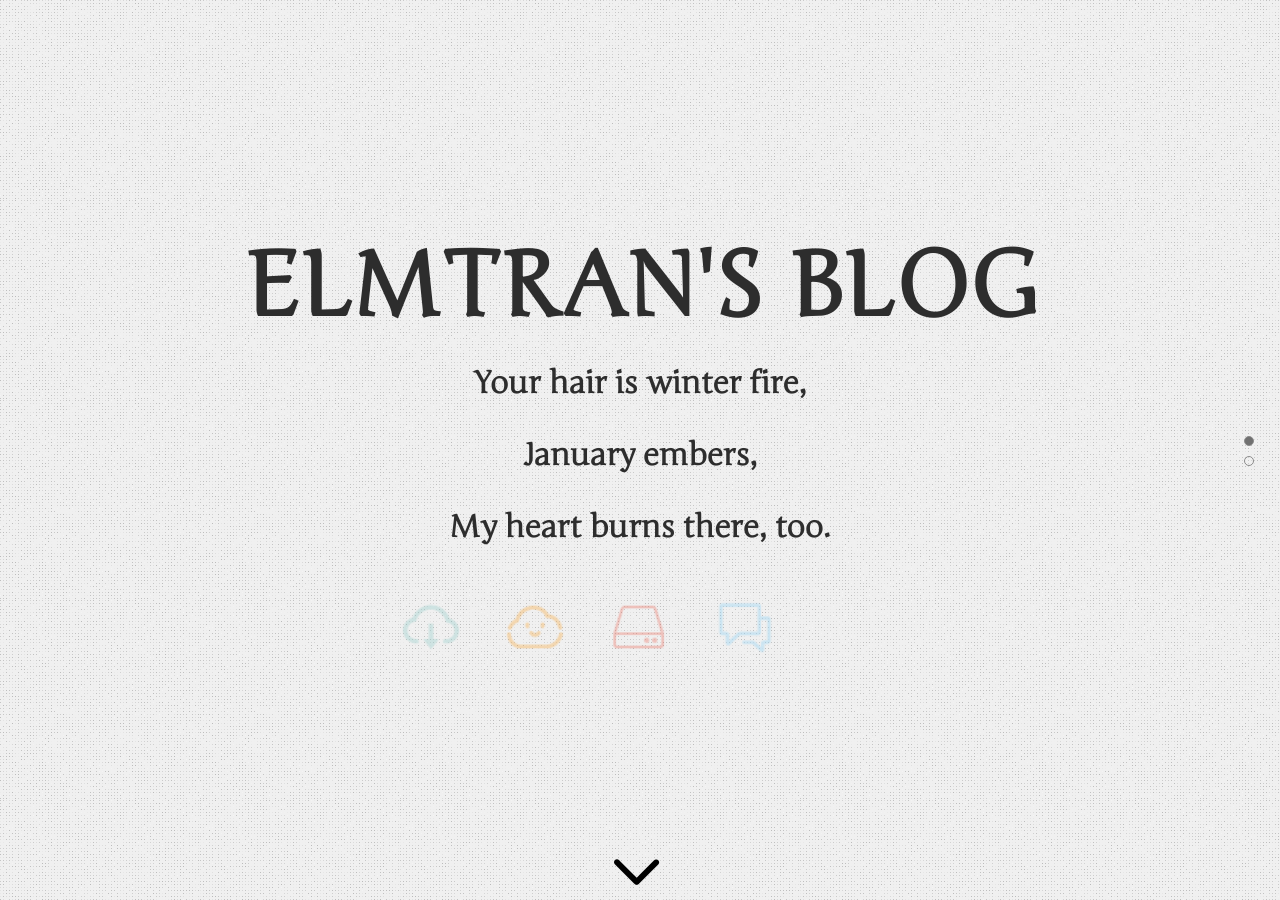
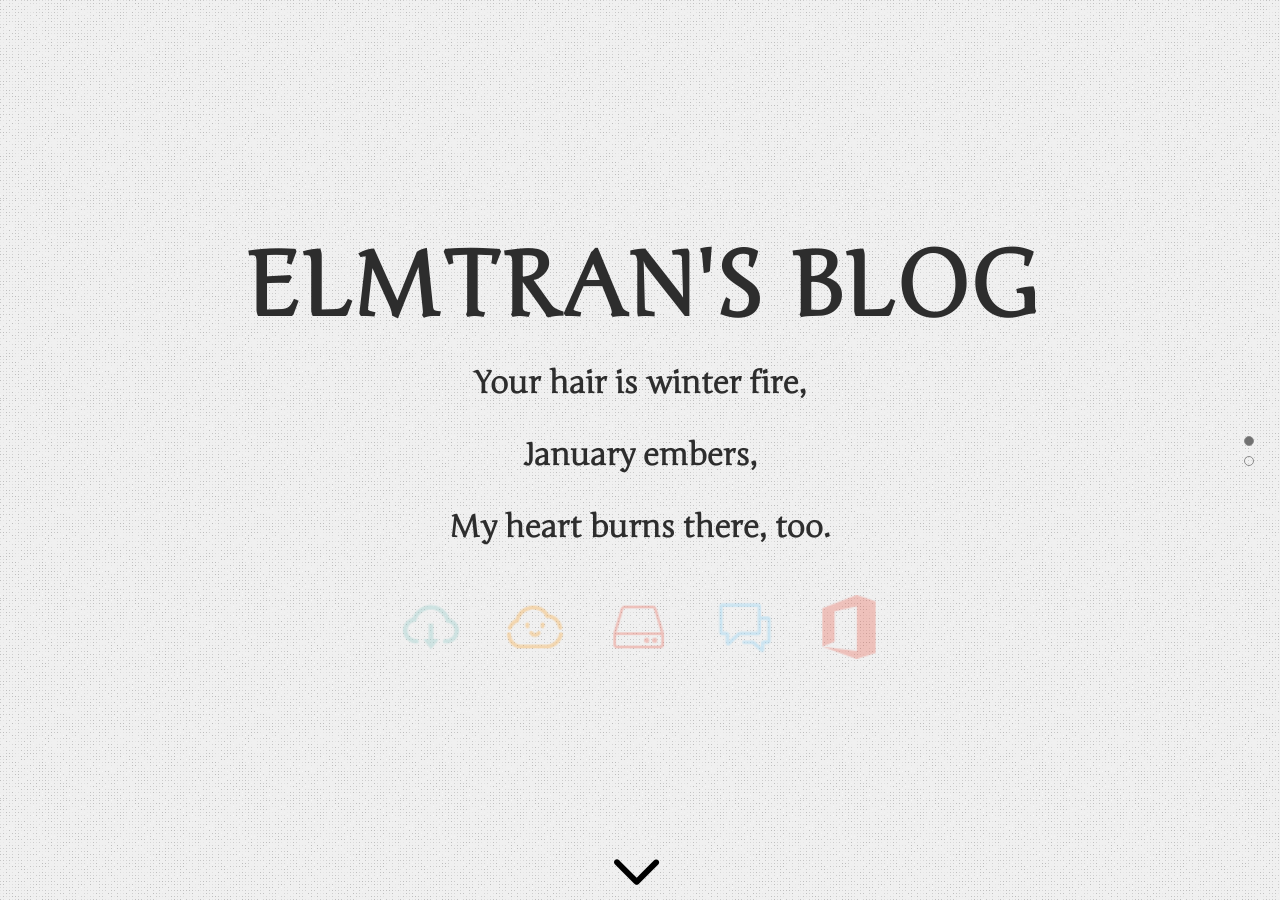
Before and after one commit to ElmTran/ElmTran.github.io, a Jekyll site: the page built from index.html, in a window 1280 px wide. Built offline with Jekyll 4.4.1, drawn with Linux system fonts in a browser that asks for light colours; comment, search, counter and statistics services are not loaded.

Commit message:
add e5-icon

```diff
--- a/_sass/simple-texture/common/_social-icons.scss
+++ b/_sass/simple-texture/common/_social-icons.scss
@@ -108,4 +108,10 @@ $size: 48;
 
         background-color: #bdbdbd00;
     }
+
+    .ico-e5 {
+        @include get-ico-image(e5);
+
+        background-color: #bdbdbd00;
+    }
 }
```
